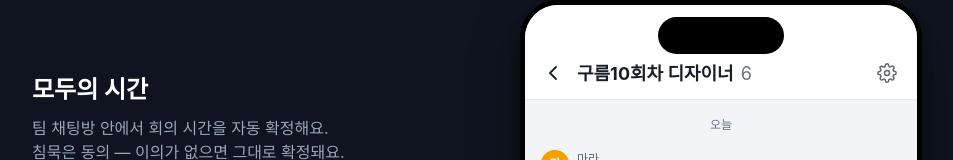
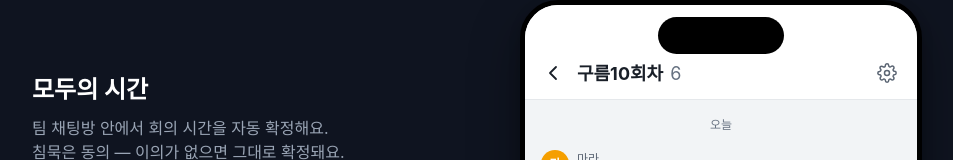
Before and after one commit to RunaUXLabs/goorm10, a React (Vite) app: page / in a window 1280 px wide. Shown: the top 160 px of the page, without its empty margins (163-1116 px from the left). Built offline with nearby package versions, Linux system fonts and the light colour scheme; a web font is replaced by a local one.

Commit message:
채팅방 제목을 '구름10회차'로 변경

```diff
--- a/src/ModU/ChatRoom.jsx
+++ b/src/ModU/ChatRoom.jsx
@@ -54,7 +54,7 @@ export default function ChatRoom() {
       <header className="chat__header">
         <IconBack />
         <div className="chat__title">
-          <b>구름10회차 디자이너</b> <span className="chat__count">6</span>
+          <b>구름10회차</b> <span className="chat__count">6</span>
         </div>
         <button type="button" className="chat__settings" aria-label="채팅방 설정">
           <IconSettings />
```
